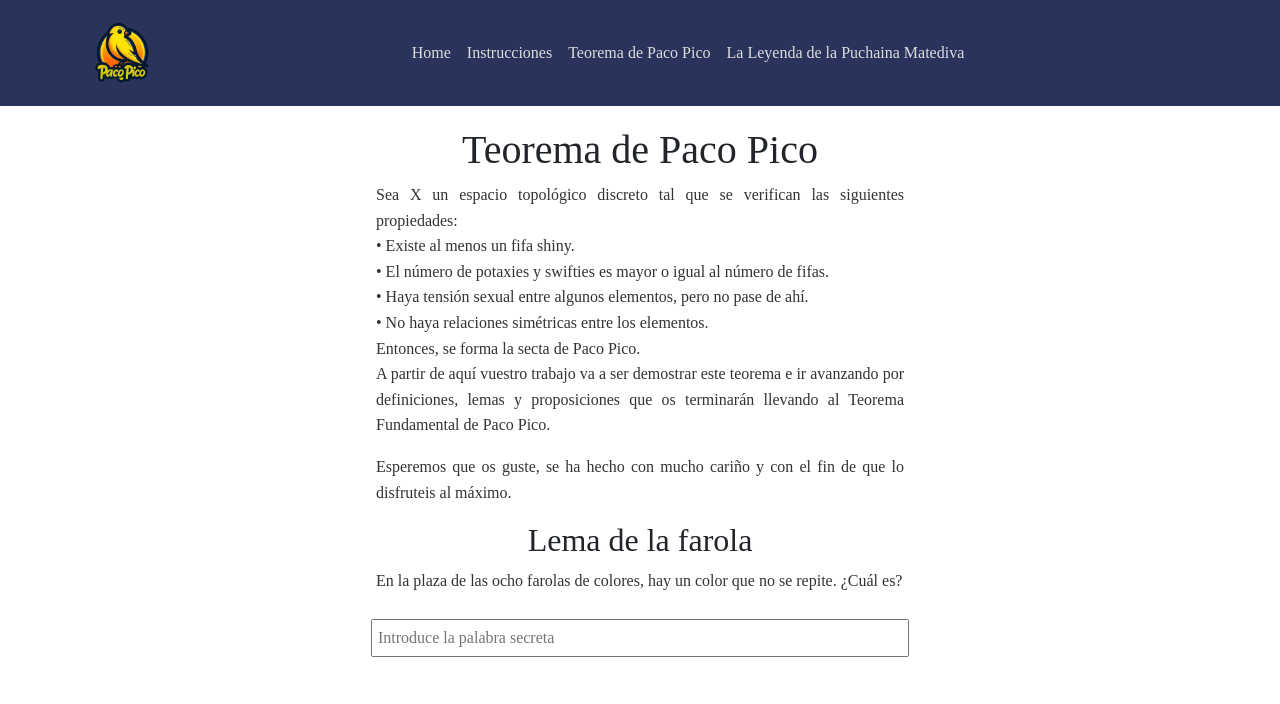
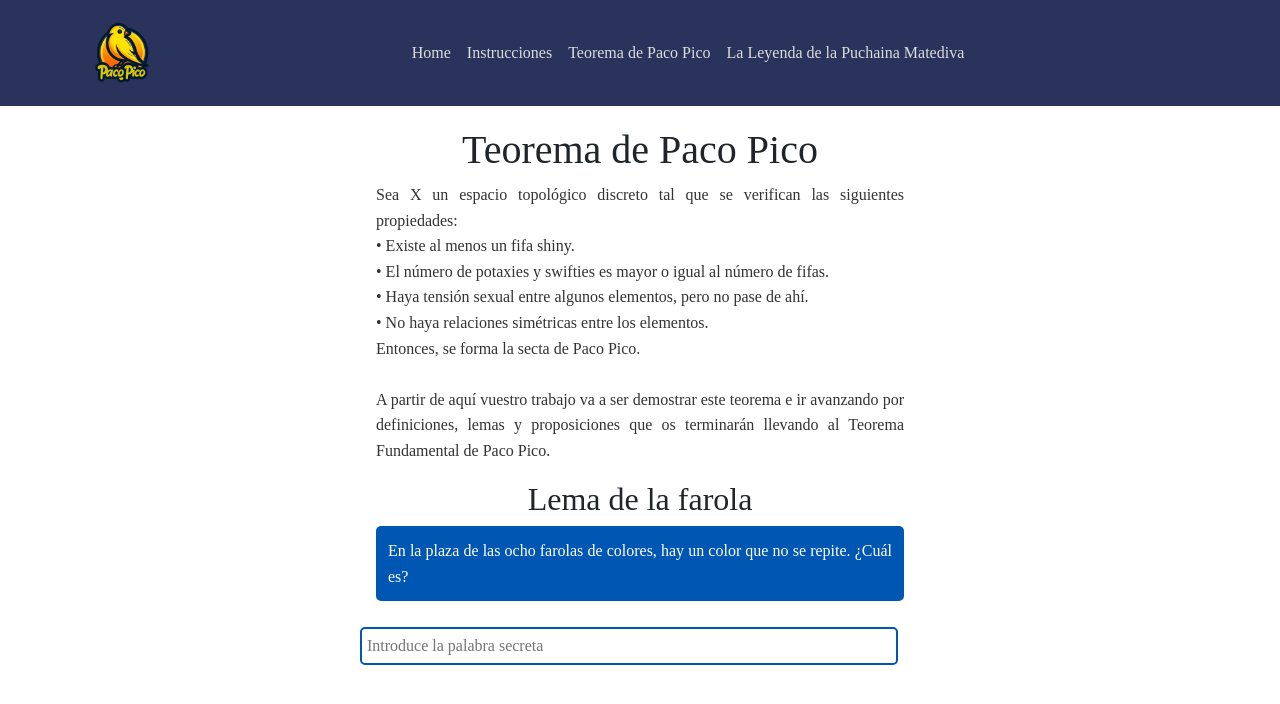
Before and after one commit to cespedino/Yincana_PacoPico, a React (Vite) app: page /fase1 in a window 1280 px wide. Shown: the top 704 px of the page. Built offline with nearby package versions, Linux system fonts and the light colour scheme.

Commit message:
margen debajo del acertijo

```diff
--- a/src/pages/home.jsx
+++ b/src/pages/home.jsx
@@ -27,7 +27,7 @@ const Home = () => {
       <p>
         En el vasto y misterioso reino de la mente humana, donde la razón y la creatividad entrelazan sus hilos en un tapiz de enigmáticos desafíos, os presentamos la yincana más formidable jamás concebida. No es un simple juego, sino una odisea intelectual, un regalo nacido del deseo de probar los límites de vuestra sagacidad y determinación.
         Imaginad un espacio infinito, donde los axiomas matemáticos se encuentran con los misterios del corazón humano, donde cada pista es una llave y cada acertijo, una puerta hacia un conocimiento ancestral. En este sendero, cada paso os acercará a la resolución de enigmas que han desconcertado a las mentes más brillantes, y cada acierto será una victoria sobre el velo de la ignorancia. <br/ >
-        ¡Adelante, valientes! Que la yincana comience y que el eco de vuestros triunfos resuene en los anales del tiempo. Este es vuestro momento, vuestra oportunidad de brillar con luz propia. Que la sabiduría os guíe y que el coraje sea vuestra bandera. ¡La gloria os espera!
+        ¡Adelante, valientes! Este es vuestro momento, vuestra oportunidad de brillar con luz propia. Que la sabiduría os guíe y que el coraje sea vuestra bandera. ¡La gloria os espera!
       </p>
       <p>
         Para empezar, abrir el desplegable en lo alto de la pantalla y leer las instrucciones
--- a/src/styles/pages.css
+++ b/src/styles/pages.css
@@ -28,6 +28,18 @@
     box-sizing: border-box;
   }
 
+  .input-container {
+    margin-bottom: 20px; /* Ajusta el margen inferior según sea necesario */
+  }
+
+  .input-secret {
+    padding: 10px;
+    margin-top: 10px;
+    border: 2px solid #0056b3;
+    border-radius: 5px;
+    font-size: 16px;
+  }
+
   .acertijos {
     border: 2px solid #0056b3; /* Especifica el tipo de borde */
     border-radius: 5px;
--- a/src/teorema/Fase1.jsx
+++ b/src/teorema/Fase1.jsx
@@ -10,7 +10,7 @@ const Fase1 = () => {
   const handleInputChange = (e) => {
     const value = e.target.value;
     setInputValue(value);
-    if (value.toLowerCase() === 'amarilla') { // Cambia 'respuesta' por la palabra secreta deseada
+    if (value.toLowerCase() === 'amarillo' || value.toLowerCase() === 'amarilla') { // Cambia 'respuesta' por la palabra secreta deseada
       setIsButtonVisible(true);
     } else {
       setIsButtonVisible(false);
@@ -31,19 +31,21 @@ const Fase1 = () => {
           •	Haya tensión sexual entre algunos elementos, pero no pase de ahí. <br />
           •	No haya relaciones simétricas entre los elementos.<br />
         Entonces, se forma la secta de Paco Pico. <br />
+        <br />
         A partir de aquí vuestro trabajo va a ser demostrar este teorema e ir avanzando por definiciones, lemas y proposiciones que os terminarán llevando al Teorema
         Fundamental de Paco Pico. <br />
       </p>
-      <p>Esperemos que os guste, se ha hecho con mucho cariño y con el fin de que lo disfruteis al máximo.</p>
       <h2>Lema de la farola</h2>
-      <p>
+      <p className='acertijos'>
         En la plaza de las ocho farolas de colores, hay un color que no se repite. ¿Cuál es?
       </p>
+      <div className="input-container">
         <input
           type="text"
           placeholder="Introduce la palabra secreta"
           value={inputValue}
           onChange={handleInputChange}
+          className="input-secret" // Añade una clase para el input si quieres estilizarlo
         />
         {isButtonVisible && (
           <button onClick={handleButtonClick} className="custom-button">
@@ -51,6 +53,7 @@ const Fase1 = () => {
           </button>
         )}
       </div>
+    </div>
   );
 };
 
```
Lines whose indentation alone changed are shown as unchanged.
